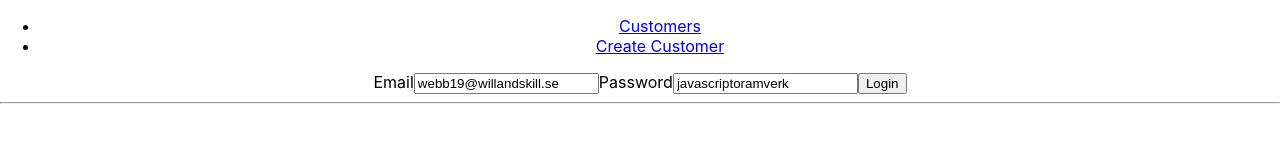
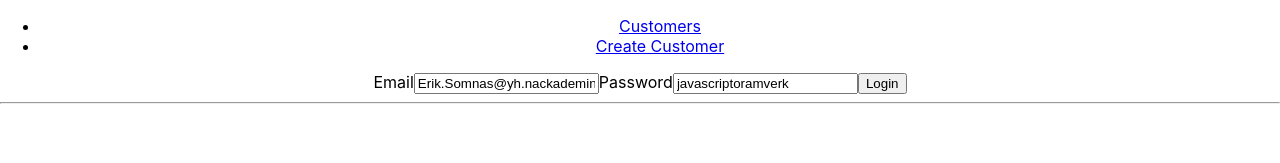
Before and after one commit to somnas/react-individuell-uppgift, a React (Create React App) app: page /login in a window 1280 px wide. Shown: the top 163 px of the page. Built offline with nearby package versions, Linux system fonts and the light colour scheme.

Commit message:
change login email value in LoginPage

```diff
--- a/src/pages/LoginPage.jsx
+++ b/src/pages/LoginPage.jsx
@@ -4,7 +4,7 @@ import {useHistory} from 'react-router-dom'
 export default function LoginPage() {
 
     const [formData, setFormData] = useState({
-    email: "webb19@willandskill.se",
+    email: "Erik.Somnas@yh.nackademin.se",
     password: "javascriptoramverk"
     })
 
```
Also changed, not shown: 1 other file (tests, documents, lock files or other folders).
